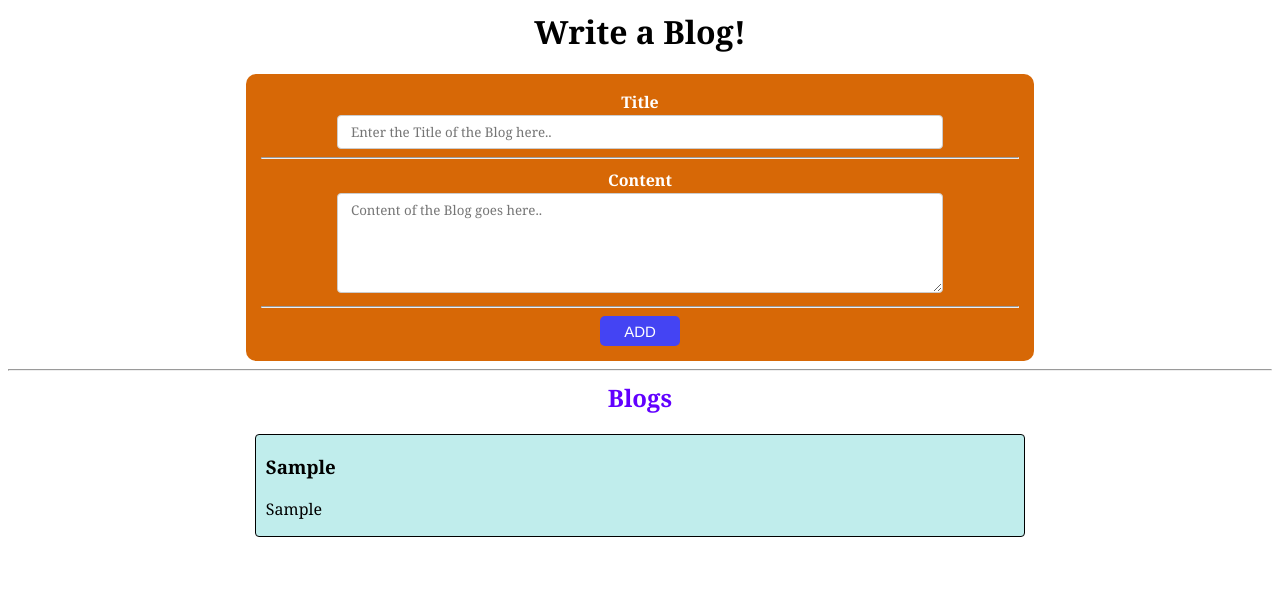
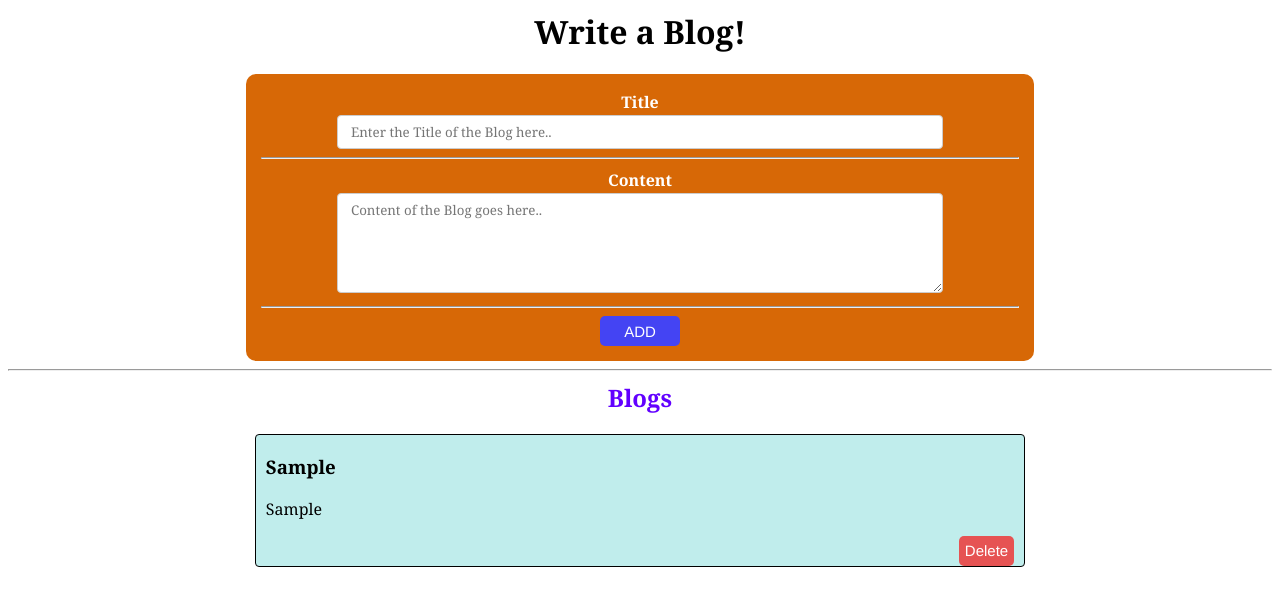
Before and after one commit to apni-coding/reactjstutorial, a React (Create React App) app: page / in a window 1280 px wide. Both pictures are taken after typing "Sample", "Sample" into the empty fields and a click on the button "ADD". Shown: the top 606 px of the page. Built offline with nearby package versions, Linux system fonts and the light colour scheme; the HTML template or start-up script is replaced by a standard one.

Commit message:
remove blog

```diff
--- a/src/Components/Blog.js
+++ b/src/Components/Blog.js
@@ -17,6 +17,11 @@ export default function Blog() {
     // setTitle('');
     // setContent('');
     setFormData({title:"", content:""})
+  }
+
+  const removeBlog = (i)=>{
+    const filterBlogs = blogs.filter((blog, index)=> i !== index);
+    setBlogs(filterBlogs)
   }
 
   return (
@@ -54,6 +59,9 @@ export default function Blog() {
         <div className="blog" key={i}>
           <h3>{blog.title}</h3>
           <p>{blog.content}</p>
+          <div className="blog-btn">
+            <button className="btn remove" onClick={()=>removeBlog(i)}>Delete</button>
+          </div>
         </div>
       ))}
     </>
```
